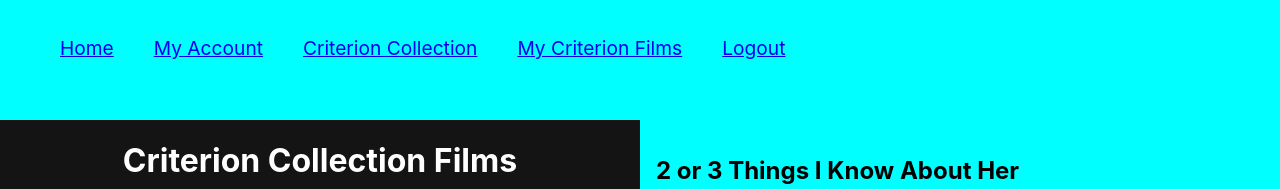
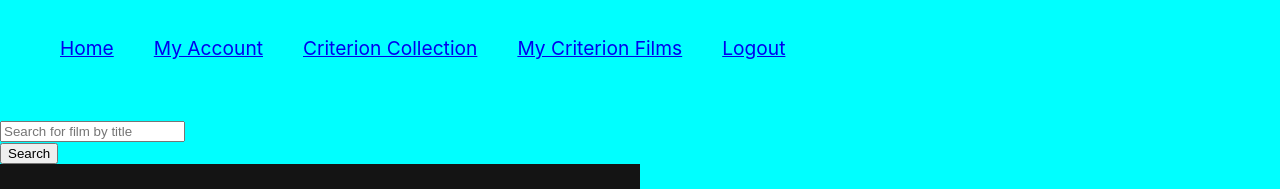
Before and after one commit to jmayheww/thefilmfix-app, a React (Create React App) app: page /films/0 in a window 1280 px wide. Shown: the top 189 px of the page. Built offline with nearby package versions, Linux system fonts and the light colour scheme; data requests are answered from the project's data file.

Commit message:
create controlled user form to search films by title

```diff
--- a/src/Components/App.js
+++ b/src/Components/App.js
@@ -34,7 +34,7 @@
       <NavBar />
       <Switch>
         <Route path="/films">
-          <FilmPage films={films} />
+          <FilmPage films={films} setFilms={setFilms} />
         </Route>
         <Route path="/myaccount">
           <MyAccount
@@ -42,6 +42,7 @@
             loggedUser={loggedUser}
             setIsLoggedIn={setIsLoggedIn}
             setLoggedUser={setLoggedUser}
+            // userData={userData}
           />
         </Route>
         <Route path="/myfilmslist">
@@ -52,6 +53,7 @@
             isLoggedIn={isLoggedIn}
             setIsLoggedIn={setIsLoggedIn}
             loggedUser={loggedUser}
+            // userData={userData}
             setLoggedUser={setLoggedUser}
           />
         </Route>
--- a/src/Components/FilmPage.js
+++ b/src/Components/FilmPage.js
@@ -5,7 +5,7 @@
 import FilmShow from "./FilmShow";
 import "./FilmPage.css";
 
-function FilmPage({ films }) {
+function FilmPage({ films, setFilms }) {
   const history = useHistory();
   const match = useRouteMatch();
   const [position, setPosition] = useState(0);
@@ -39,9 +39,11 @@
 
   return (
     <main>
+      <div className="search">
+        <Search films={films} setFilms={setFilms} />
+      </div>
       <div className="films-container">
         <div className="scroll-container" ref={scrollerRef}>
-          <Search />
           <FilmList
             films={films.slice(position, position + DISPLAY_COUNT)}
             numFilms={films.length}
--- a/src/Components/FilmShow.js
+++ b/src/Components/FilmShow.js
@@ -2,10 +2,6 @@
 import { useParams } from "react-router-dom";
 import { GenButton } from "./GenButton";
 import { loginUrl, collectionUrl } from "../Utilities/api-helpers";
-
-const initialCollection = {
-  collection: [],
-};
 
 function FilmShow({ films }) {
   const params = useParams();
--- a/src/Components/Search.js
+++ b/src/Components/Search.js
@@ -1,5 +1,36 @@
-import React from "react";
+import React, { useState } from "react";
 
-function Search() {}
+function Search(films, setFilms) {
+  const [userSearchInput, setUserSearchInput] = useState("");
+
+  function handleChange(e) {
+    setUserSearchInput(e.target.value);
+  }
+
+  console.log(userSearchInput);
+
+  function handleSubmit(e) {
+    e.preventDefault();
+
+    const filterFilmsByTitle = films.films.filter((film) => {
+      return film.Title === userSearchInput;
+    });
+  }
+
+  return (
+    <form onSubmit={handleSubmit}>
+      <div>
+        <input
+          type="text"
+          name="searchtitles"
+          value={userSearchInput.searchtitles}
+          placeholder="Search for film by title"
+          onChange={handleChange}
+        />
+      </div>
+      <button type="submit">Search</button>
+    </form>
+  );
+}
 
 export default Search;
```
